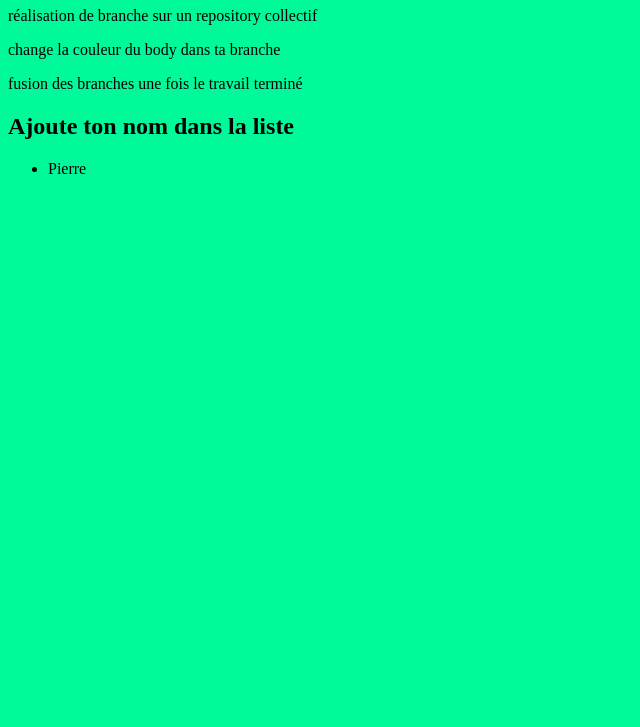
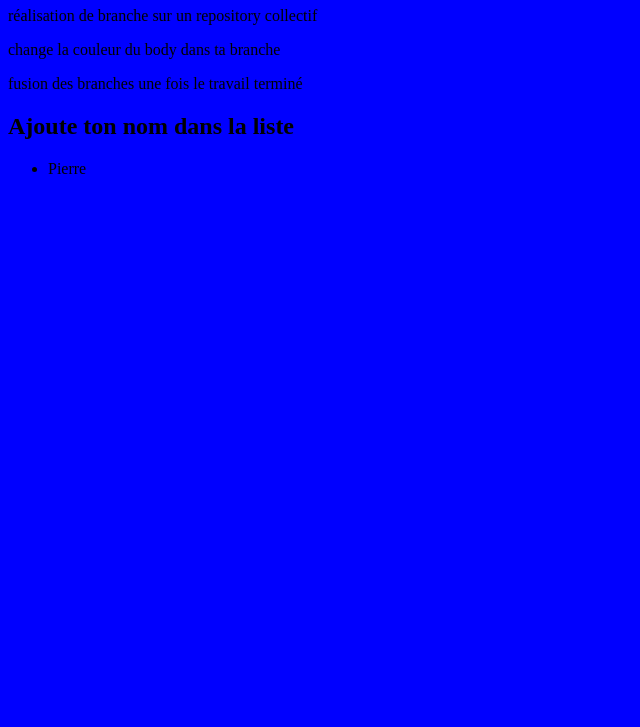
Before and after one commit to PierreDenaes/training, a plain HTML site: page index.html in a window 1280 px wide. Shown: the part 73-800 px from the top of the page, without its empty margins (0-640 px from the left). Drawn offline with Linux system fonts and the light colour scheme.

Commit message:
Couleur de body modifiée en bleu

```diff
--- a/index.html
+++ b/index.html
@@ -7,7 +7,7 @@
     <title>Document</title>
     <style>
         body {
-              background-color: mediumspringgreen;
+              background-color: blue;
         }
     </style>
 </head>
```
